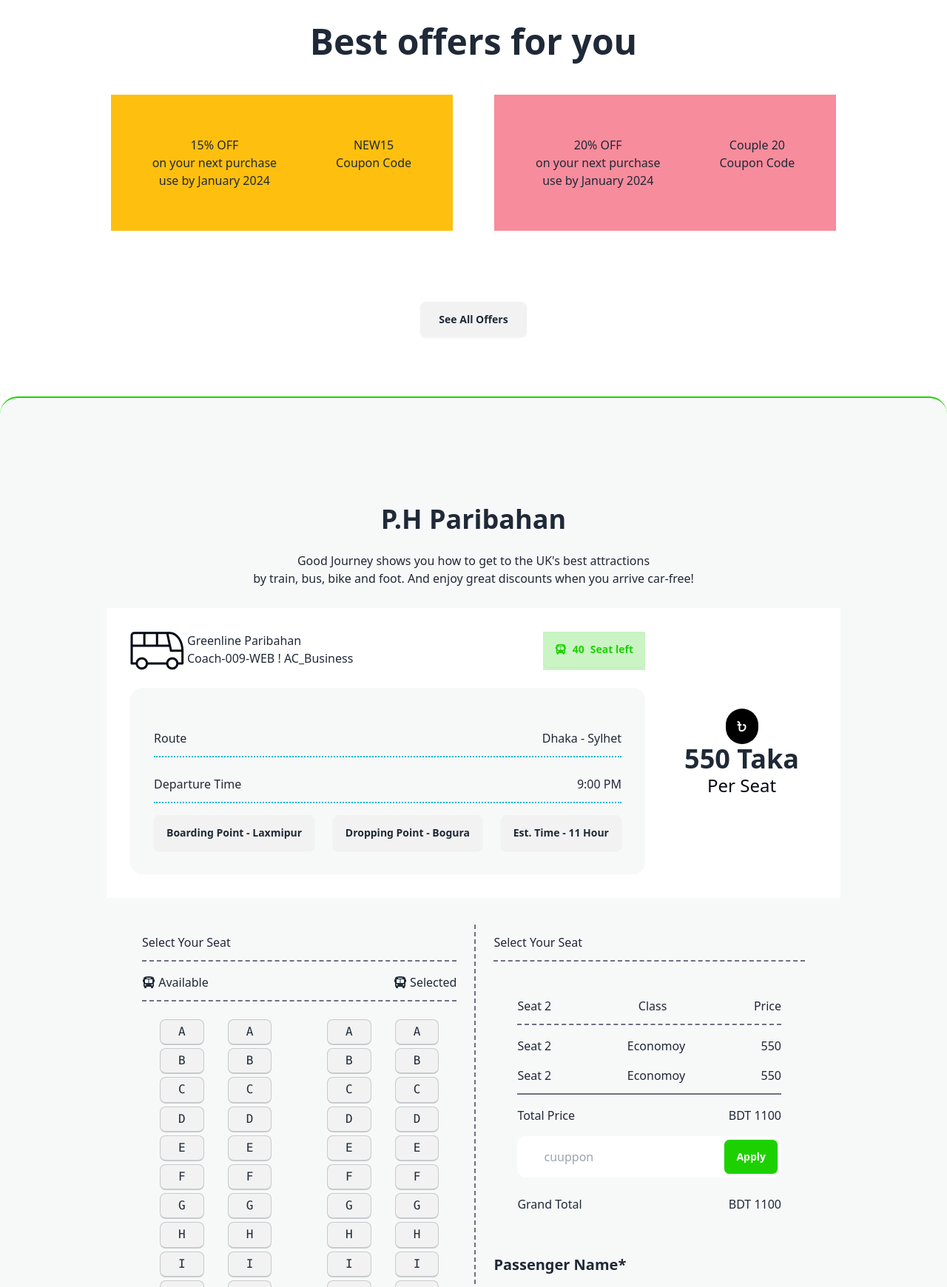
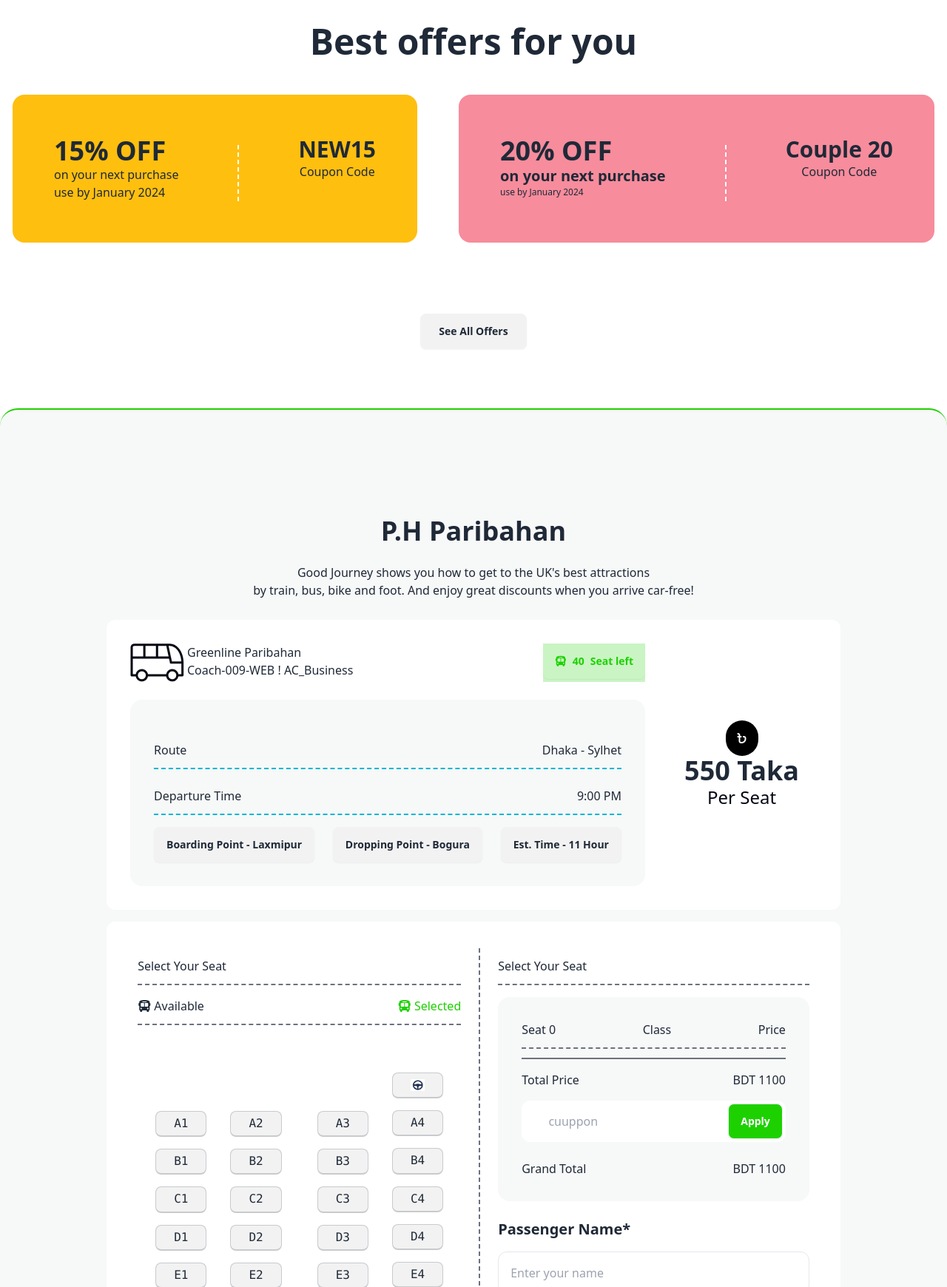
Before and after one commit to robayet-islam/Smart-Ticketing, a plain HTML site: page index.html in a window 1280 px wide. Shown: the part 1060-2800 px from the top of the page at 74% size. Drawn offline with nearby package versions, Linux system fonts and the light colour scheme.

Commit message:
Some funtional done!

```diff
--- a/index.html
+++ b/index.html
@@ -5,8 +5,14 @@
     <meta name="viewport" content="width=device-width, initial-scale=1.0">
     <title>Po-Po Phoribahan </title>
     <link rel="stylesheet" href="styles/style.css">
+    <!-- tailwind css -->
     <script src="https://cdn.tailwindcss.com"></script>
     <link href="https://cdn.jsdelivr.net/npm/daisyui@4.7.2/dist/full.min.css" rel="stylesheet" type="text/css" />
+    <!-- google font -->
+    <link rel="preconnect" href="https://fonts.googleapis.com">
+<link rel="preconnect" href="https://fonts.gstatic.com" crossorigin>
+<link href="https://fonts.googleapis.com/css2?family=Raleway:ital,wght@0,100..900;1,100..900&display=swap" rel="stylesheet">
+    <!-- font awesome -->
     <link rel="stylesheet" href="https://cdnjs.cloudflare.com/ajax/libs/font-awesome/6.5.1/css/all.min.css" integrity="sha512-DTOQO9RWCH3ppGqcWaEA1BIZOC6xxalwEsw9c2QQeAIftl+Vegovlnee1c9QX4TctnWMn13TZye+giMm8e2LwA==" crossorigin="anonymous" referrerpolicy="no-referrer" />
 </head>
 <body>
@@ -48,7 +54,7 @@
               <div class="max-w-md">
                 <h1 class="mt-16 mb-4 text-white text-4xl font-bold">End-to-End Travel with <br><span class="text-[#1DD100]">Po-Po Paribahon</span></h1>
                 <p class="mb-5">The bus started moving. When we crossed the city, I started watching the field outside. I was lucky to have the window seat. An older person sat beside me and ...</p>
-                <button onclick="buyTicket()" id="banner-buy-ticket" class="btn bg-[#1DD100] border-none px-6">Buy Tickets</button>
+                <button id="banner-buy-ticket" class="btn bg-[#1DD100] border-none px-6"><a href="#PH-paribahan">Buy Tickets</a></button>
               </div>
             </div>
           </div>
@@ -59,42 +65,45 @@
         <h2 class="font-bold text-center mt-52 text-5xl ">Best offers for you</h2>
         <div class="flex justify-center w-full gap-14 mt-12 text-center">
             <!-- Coupon Code 1 -->
-            <div class="flex justify-between gap-20 p-14 bg-[#FFBF0F] ">
-                <div>
-                    <h2>15% OFF</h2>
+            <div class="flex justify-between gap-20 p-14 bg-[#FFBF0F] rounded-2xl">
+                <div class="text-left">
+                    <h2 class="text-4xl font-black">15% OFF</h2>
                     <p>on your next purchase</p>
                     <p>use by January 2024</p>
                 </div>
+                <div class="border-r-2 border-dashed mt-3 border-white"></div>
                 <div>
-                    <h2>NEW15</h2>
+                    <h2 class="text-3xl font-black">NEW15</h2>
                     <p>Coupon Code</p>
                 </div>
             </div>
             <!-- Coupon Code 2 -->
-            <div class="flex justify-between gap-20 p-14 bg-[#F78C9C]">
+            <div class="flex justify-between gap-20 p-14 bg-[#F78C9C] rounded-2xl">
+                <div class="text-left">
+                    <h2 class="text-4xl font-black">20% OFF</h2>
+                    <p class="text-xl font-semibold">on your next purchase</p>
+                    <p class="text-xs font-medium">use by January 2024</p>
+                </div>
+                <div class="border-r-2 border-dashed mt-3 border-white "></div>
                 <div>
-                    <h2>20% OFF</h2>
-                    <p>on your next purchase</p>
-                    <p>use by January 2024</p>
-                </div>
-                <div>
-                    <h2>Couple 20</h2>
+                    <h2 class="text-3xl font-black">Couple 20</h2>
                     <p>Coupon Code</p>
                 </div>
             </div>
         </div>
         <div class="flex justify-center mt-24">
-            <button class="btn px-6 ">See All Offers</button>
+            <button class="btn px-6 mb-20 ">See All Offers</button>
         </div>
 
      </section>
      <!-- P.H Paribahan -->
-     <section id="PH-paribahan" class="container m-auto mt-20 bg-[#F7F8F8] lg: p-36 border-t-2 border-[#1DD100] rounded-t-3xl">
-        <div class="text-center">
+     <section id="PH-paribahan" class="bg-[#F7F8F8] lg: p-36 border-t-2 border-[#1DD100] rounded-t-3xl">
+        <div class="container m-auto">
+            <div class="text-center ">
                 <h2 class="font-bold text-4xl mb-6">P.H Paribahan</h2>
                 <p>Good Journey shows you how to get to the UK's best attractions <br> by train, bus, bike and foot. And enjoy great discounts when you arrive car-free!</p>
             </div>
-        <div class="flex justify-between mt-7 p-8 bg-white">
+            <div class="flex justify-between mt-7 p-8 bg-white rounded-xl">
                 <div class="w-3/4 ">
                     <div class="flex justify-between ">
                         <div class="flex gap-1 flex-1">
@@ -105,7 +114,7 @@
                             </div>
                         </div>
                         <div class="text-center bg-[#1cd1003b] ">
-                        <button class="btn text-[#1DD100] bg-transparent border-none"><i class="fa-solid fa-bus"></i> <span>40</span> Seat left</button>
+                            <button class="btn text-[#1DD100] bg-transparent border-none"><i class="fa-solid fa-bus"></i> <span id="total-seat">40</span> Seat left</button>
                         </div>
                     </div>
                     <div class="p-8 bg-[#F7F8F8] mt-6 rounded-2xl">
@@ -113,12 +122,12 @@
                             <h3>Route</h3>
                             <p>Dhaka - Sylhet</p>
                         </div>
-                    <div class="border-b-2 border-dotted mt-3 border-cyan-500"></div>
+                        <div class="border-b-2 border-dashed mt-3 border-cyan-500"></div>
                         <div class="flex justify-between mt-6">
                             <h3>Departure Time</h3>
                             <p>9:00 PM</p>
                         </div>
-                    <div class="border-b-2 border-dotted mt-3 border-cyan-500"></div>
+                        <div class="border-b-2 border-dashed mt-3 border-cyan-500"></div>
                         <div class="flex justify-between mt-4">
                             <button class="btn">Boarding Point - Laxmipur</button>
                             <button class="btn">Dropping Point - Bogura</button>
@@ -133,69 +142,75 @@
 
                 </div>
             </div>
-        <section class="flex container m-auto justify-center p-6">
+            <section class="flex container m-auto justify-center p-6 bg-white rounded-xl mt-4">
                 <!-- Select Your Seat -->
                 <div class=" w-3/5 p-6">
                     <h2>Select Your Seat</h2>
                     <div class="border-b-2 border-dashed mt-3 border-gray-500 "></div>
                     <div class="flex justify-between mt-4">
                         <h4><span><i class="fa-solid fa-bus"></i> </span> Available</h4>
-                    <h4><span><i class="fa-solid fa-bus"></i> </span> Selected</h4>
+                        <h4 class="text-[#1DD100]"><span><i class="fa-solid fa-bus "></i> </span> Selected</h4>
                     </div>
                     <div class="border-b-2 border-dashed mt-3 border-gray-500"></div>
                     <!-- main seat part  -->
 
-                <div class="flex justify-between">
-                    <div class="flex gap-8 p-6">
-                        <div class="flex flex-col gap-1">
-                            <kbd class="kbd px-6">A</kbd>
-                            <kbd class="kbd px-6">B</kbd>
-                            <kbd class="kbd px-6">C</kbd>
-                            <kbd class="kbd px-6">D</kbd>
-                            <kbd class="kbd px-6">E</kbd>
-                            <kbd class="kbd px-6">F</kbd>
-                            <kbd class="kbd px-6">G</kbd>
-                            <kbd class="kbd px-6">H</kbd>
-                            <kbd class="kbd px-6">I</kbd>
-                            <kbd class="kbd px-6">J</kbd>
+                    <div class="flex justify-between items-end mt-10">
+                        <div class="flex gap-8 p-6 mt-8">
+                            <div class="flex flex-col gap-4">
+
+                                <kbd class=" cursor-pointer seat kbd px-6">A1</kbd>
+                                <kbd class=" cursor-pointer seat kbd px-6">B1</kbd>
+                                <kbd class=" cursor-pointer seat kbd px-6">C1</kbd>
+                                <kbd class=" cursor-pointer seat kbd px-6">D1</kbd>
+                                <kbd class=" cursor-pointer seat kbd px-6">E1</kbd>
+                                <kbd class=" cursor-pointer seat kbd px-6">F1</kbd>
+                                <kbd class=" cursor-pointer seat kbd px-6">G1</kbd>
+                                <kbd class=" cursor-pointer seat kbd px-6">H1</kbd>
+                                <kbd class=" cursor-pointer seat kbd px-6">I1</kbd>
+                                <kbd class=" cursor-pointer seat kbd px-6">J1</kbd>
                             </div>
-                        <div class="flex flex-col gap-1">
-                            <kbd class="kbd px-6">A</kbd>
-                            <kbd class="kbd px-6">B</kbd>
-                            <kbd class="kbd px-6">C</kbd>
-                            <kbd class="kbd px-6">D</kbd>
-                            <kbd class="kbd px-6">E</kbd>
-                            <kbd class="kbd px-6">F</kbd>
-                            <kbd class="kbd px-6">G</kbd>
-                            <kbd class="kbd px-6">H</kbd>
-                            <kbd class="kbd px-6">I</kbd>
-                            <kbd class="kbd px-6">J</kbd>
+
+                            <div class="flex flex-col gap-4">
+
+
+                                <kbd class=" cursor-pointer  seat kbd px-6">A2</kbd>
+                                <kbd class=" cursor-pointer seat kbd px-6">B2</kbd>
+                                <kbd class=" cursor-pointer seat kbd px-6">C2</kbd>
+                                <kbd class=" cursor-pointer seat kbd px-6">D2</kbd>
+                                <kbd class=" cursor-pointer seat kbd px-6">E2</kbd>
+                                <kbd class=" cursor-pointer seat kbd px-6">F2</kbd>
+                                <kbd class=" cursor-pointer seat kbd px-6">G2</kbd>
+                                <kbd class=" cursor-pointer seat kbd px-6">H2</kbd>
+                                <kbd class=" cursor-pointer seat kbd px-6">I2</kbd>
+                                <kbd class=" cursor-pointer seat kbd px-6">J2</kbd>
                             </div>
                         </div>
                         <div class="flex gap-8 p-6">
-                        <div class="flex flex-col gap-1">
-                            <kbd class="kbd px-6">A</kbd>
-                            <kbd class="kbd px-6">B</kbd>
-                            <kbd class="kbd px-6">C</kbd>
-                            <kbd class="kbd px-6">D</kbd>
-                            <kbd class="kbd px-6">E</kbd>
-                            <kbd class="kbd px-6">F</kbd>
-                            <kbd class="kbd px-6">G</kbd>
-                            <kbd class="kbd px-6">H</kbd>
-                            <kbd class="kbd px-6">I</kbd>
-                            <kbd class="kbd px-6">J</kbd>
+                            <div class="flex flex-col gap-4 ">
+                                <kbd ></kbd>
+                                <kbd class=" cursor-pointer  seat kbd px-6 mt-9">A3</kbd>
+                                <kbd class=" cursor-pointer seat kbd px-6">B3</kbd>
+                                <kbd class=" cursor-pointer seat kbd px-6">C3</kbd>
+                                <kbd class=" cursor-pointer seat kbd px-6">D3</kbd>
+                                <kbd class=" cursor-pointer seat kbd px-6">E3</kbd>
+                                <kbd class=" cursor-pointer seat kbd px-6">F3</kbd>
+                                <kbd class=" cursor-pointer seat kbd px-6">G3</kbd>
+                                <kbd class=" cursor-pointer seat kbd px-6">H3</kbd>
+                                <kbd class=" cursor-pointer seat kbd px-6">I3</kbd>
+                                <kbd class=" cursor-pointer seat kbd px-6">J3</kbd>
                             </div>
-                        <div class="flex flex-col gap-1">
-                            <kbd class="kbd px-6">A</kbd>
-                            <kbd class="kbd px-6">B</kbd>
-                            <kbd class="kbd px-6">C</kbd>
-                            <kbd class="kbd px-6">D</kbd>
-                            <kbd class="kbd px-6">E</kbd>
-                            <kbd class="kbd px-6">F</kbd>
-                            <kbd class="kbd px-6">G</kbd>
-                            <kbd class="kbd px-6">H</kbd>
-                            <kbd class="kbd px-6">I</kbd>
-                            <kbd class="kbd px-6">J</kbd>
+                            <div class="flex flex-col gap-4 ">
+                                <kbd class=" kbd px-6"> <img class="h-4" src="images/steering.PNG" alt=""></kbd>
+                                <kbd class=" cursor-pointer  seat kbd px-6">A4</kbd>
+                                <kbd class=" cursor-pointer seat kbd px-6">B4</kbd>
+                                <kbd class=" cursor-pointer seat kbd px-6">C4</kbd>
+                                <kbd class=" cursor-pointer seat kbd px-6">D4</kbd>
+                                <kbd class=" cursor-pointer seat kbd px-6">E4</kbd>
+                                <kbd class=" cursor-pointer seat kbd px-6">F4</kbd>
+                                <kbd class=" cursor-pointer seat kbd px-6">G4</kbd>
+                                <kbd class=" cursor-pointer seat kbd px-6">H4</kbd>
+                                <kbd class=" cursor-pointer seat kbd px-6">I4</kbd>
+                                <kbd class=" cursor-pointer seat kbd px-6">J4</kbd>
                             </div>
                         </div>
                     </div>
@@ -209,21 +224,16 @@
                     <div class="border-b-2 border-dashed mt-3 border-gray-500"></div>
                     <div class="p-8 bg-[#F7F8F8] mt-4 rounded-2xl">
                         <div class="flex justify-between">
-                        <h3>Seat <span>2</span></h3>
+                            <h3>Seat <span id="count-seat">0</span></h3>
                             <h3>Class</h3>
                             <h3>Price</h3>
                          </div>
+                         <div id="seat-info">
+
+                         </div>
                          <div class="border-b-2 border-dashed mt-3 border-gray-500"></div>
-                     <div class="flex justify-between mt-4 ">
-                        <h3>Seat <span>2</span></h3>
-                        <h3>Economoy</h3>
-                        <h3>550</h3>
-                     </div>
-                     <div class="flex justify-between mt-4 ">
-                        <h3>Seat <span>2</span></h3>
-                        <h3>Economoy</h3>
-                        <h3>550</h3>
-                     </div>
+
+
                          <div class="border-b-2 border-1 mt-3 border-gray-500"></div>
 
                          <div class="flex justify-between mt-4 ">
@@ -273,14 +283,26 @@
 
                 </div>
              </section>
+        </div>
      </section>
      <!-- Select Your Seat part Start -->
 
     </main>
+        <footer class="footer p-10 bg-neutral text-neutral-content">
+            <aside>
+              <svg width="50" height="50" viewBox="0 0 24 24" xmlns="http://www.w3.org/2000/svg" fill-rule="evenodd" clip-rule="evenodd" class="fill-current"><path d="M22.672 15.226l-2.432.811.841 2.515c.33 1.019-.209 2.127-1.23 2.456-1.15.325-2.148-.321-2.463-1.226l-.84-2.518-5.013 1.677.84 2.517c.391 1.203-.434 2.542-1.831 2.542-.88 0-1.601-.564-1.86-1.314l-.842-2.516-2.431.809c-1.135.328-2.145-.317-2.463-1.229-.329-1.018.211-2.127 1.231-2.456l2.432-.809-1.621-4.823-2.432.808c-1.355.384-2.558-.59-2.558-1.839 0-.817.509-1.582 1.327-1.846l2.433-.809-.842-2.515c-.33-1.02.211-2.129 1.232-2.458 1.02-.329 2.13.209 2.461 1.229l.842 2.515 5.011-1.677-.839-2.517c-.403-1.238.484-2.553 1.843-2.553.819 0 1.585.509 1.85 1.326l.841 2.517 2.431-.81c1.02-.33 2.131.211 2.461 1.229.332 1.018-.21 2.126-1.23 2.456l-2.433.809 1.622 4.823 2.433-.809c1.242-.401 2.557.484 2.557 1.838 0 .819-.51 1.583-1.328 1.847m-8.992-6.428l-5.01 1.675 1.619 4.828 5.011-1.674-1.62-4.829z"></path></svg>
+              <p>ACME Industries Ltd.<br>Providing reliable tech since 1992</p>
+            </aside>
+            <nav>
+              <h6 class="footer-title">Social</h6>
+              <div class="grid grid-flow-col gap-4">
+                <a><svg xmlns="http://www.w3.org/2000/svg" width="24" height="24" viewBox="0 0 24 24" class="fill-current"><path d="M24 4.557c-.883.392-1.832.656-2.828.775 1.017-.609 1.798-1.574 2.165-2.724-.951.564-2.005.974-3.127 1.195-.897-.957-2.178-1.555-3.594-1.555-3.179 0-5.515 2.966-4.797 6.045-4.091-.205-7.719-2.165-10.148-5.144-1.29 2.213-.669 5.108 1.523 6.574-.806-.026-1.566-.247-2.229-.616-.054 2.281 1.581 4.415 3.949 4.89-.693.188-1.452.232-2.224.084.626 1.956 2.444 3.379 4.6 3.419-2.07 1.623-4.678 2.348-7.29 2.04 2.179 1.397 4.768 2.212 7.548 2.212 9.142 0 14.307-7.721 13.995-14.646.962-.695 1.797-1.562 2.457-2.549z"></path></svg></a>
+                <a><svg xmlns="http://www.w3.org/2000/svg" width="24" height="24" viewBox="0 0 24 24" class="fill-current"><path d="M19.615 3.184c-3.604-.246-11.631-.245-15.23 0-3.897.266-4.356 2.62-4.385 8.816.029 6.185.484 8.549 4.385 8.816 3.6.245 11.626.246 15.23 0 3.897-.266 4.356-2.62 4.385-8.816-.029-6.185-.484-8.549-4.385-8.816zm-10.615 12.816v-8l8 3.993-8 4.007z"></path></svg></a>
+                <a><svg xmlns="http://www.w3.org/2000/svg" width="24" height="24" viewBox="0 0 24 24" class="fill-current"><path d="M9 8h-3v4h3v12h5v-12h3.642l.358-4h-4v-1.667c0-.955.192-1.333 1.115-1.333h2.885v-5h-3.808c-3.596 0-5.192 1.583-5.192 4.615v3.385z"></path></svg></a>
+              </div>
+            </nav>
+          </footer>
 
-    <footer>
-
-    </footer>
 
     <script src="script/script.js"></script>
     <script src="script/utility.js"></script>
--- a/styles/style.css
+++ b/styles/style.css
@@ -1,3 +1,3 @@
-h1{
-    color: blue;
+*{
+    scroll-behavior: smooth;
 }
```
Also changed, not shown: script/script.js (+13 -7 lines), script/utility.js (+125 -0 lines), images/steering.PNG (added). Lines whose indentation alone changed are shown as unchanged.
